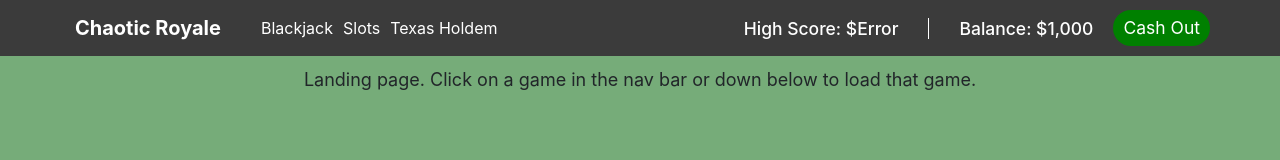
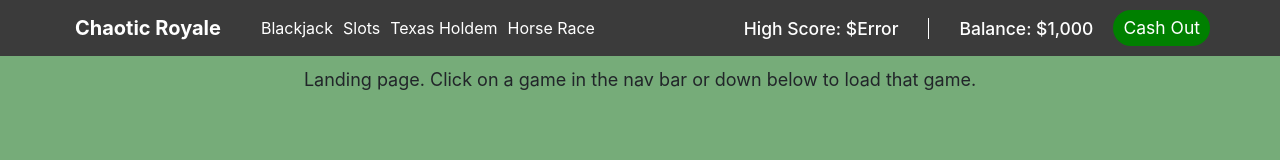
Before and after one commit to aubreyjonescreatives/chaoticroyale, a React (Create React App) app: page / in a window 1280 px wide. Shown: the top 160 px of the page. Built offline with nearby package versions, Linux system fonts and the light colour scheme; no server answers.

Commit message:
added horse race to navbar

```diff
--- a/src/components/NavBar/NavBar.js
+++ b/src/components/NavBar/NavBar.js
@@ -69,6 +69,7 @@ const NavBar = props => {
                             <NavLink activeClassName="activeLink" to="/blackjack">Blackjack</NavLink>
                             <NavLink activeClassName="activeLink" to="/slots">Slots</NavLink>
                             <NavLink activeClassName="activeLink" to="/texasholdem">Texas Holdem</NavLink>
+                            <NavLink activeClassName="activeLink" to="/horse">Horse Race</NavLink>
                         </nav>
 
                         <div className="d-flex score-balance justify-self-end">
```
Also changed, not shown: 1 other file (tests, documents, lock files or other folders).
